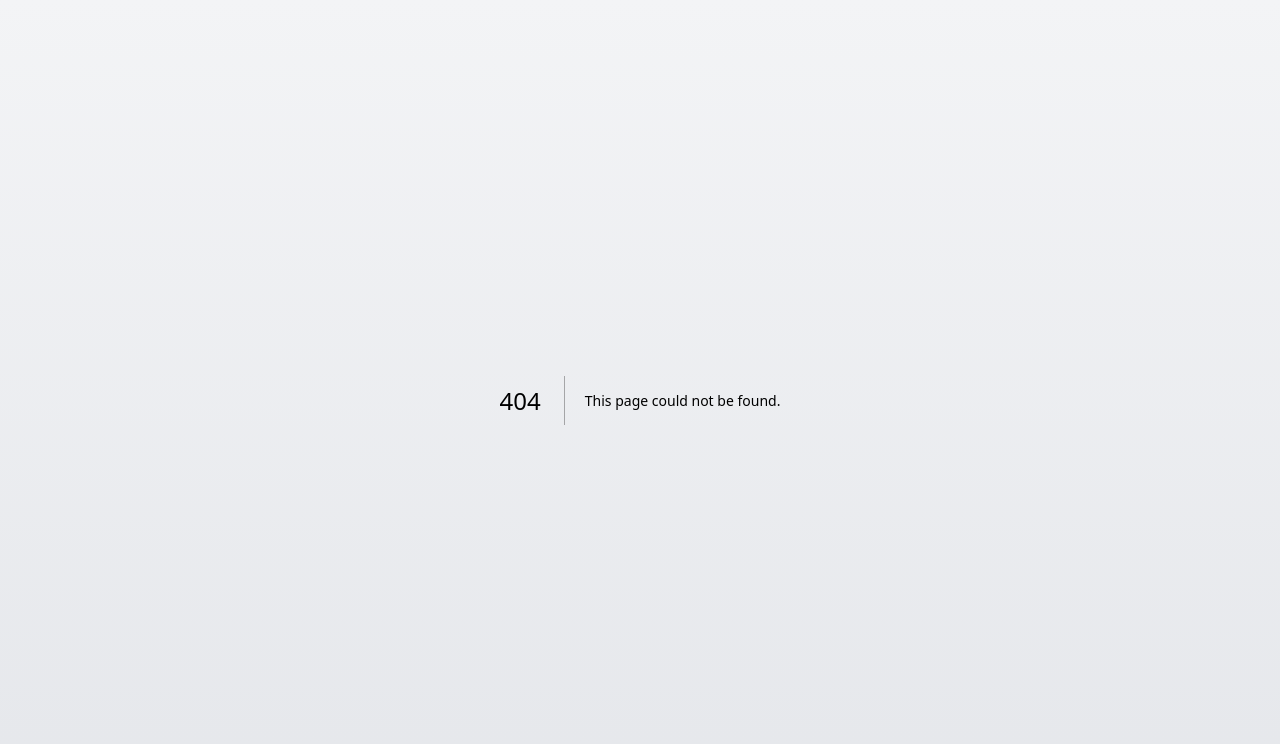
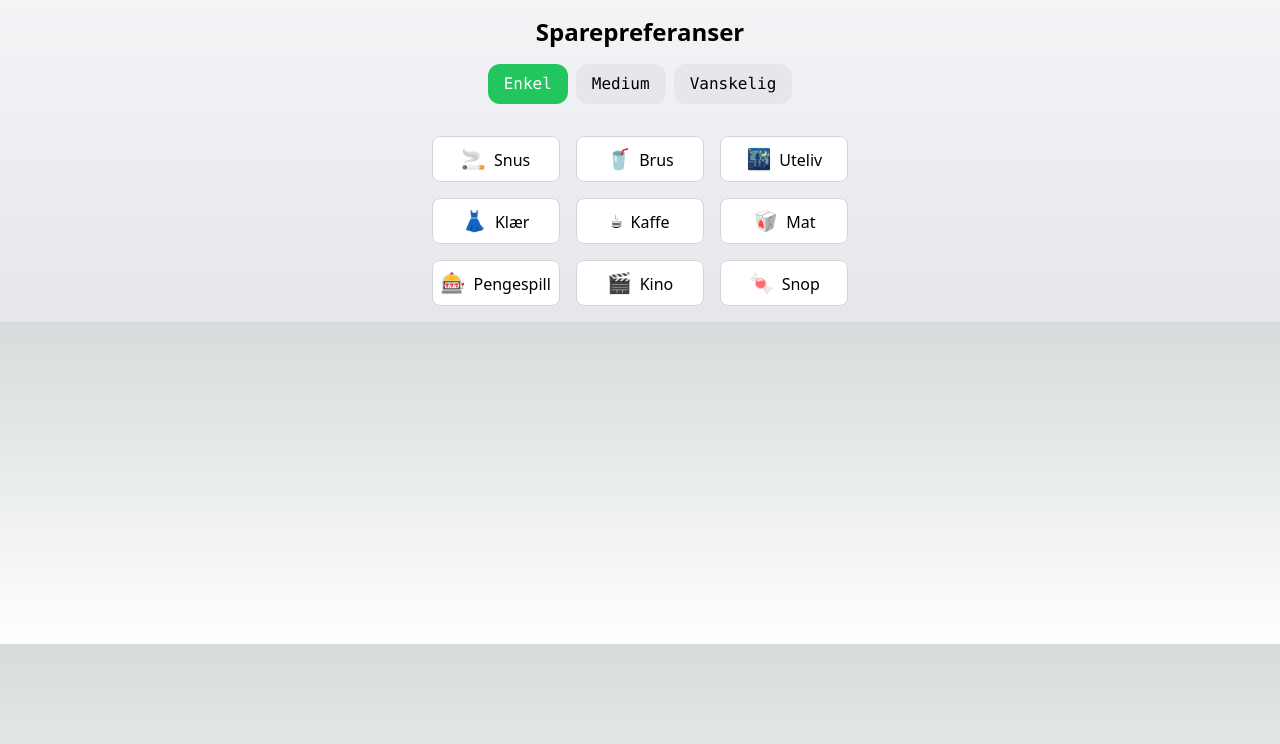
Before and after one commit to emilaastrom/Systemutvikling2-Frontend, a Next.js app: page /bankId/CustomizeExperience in a window 1280 px wide. Before the commit this address had no page. Shown: the top 744 px of the page. Built offline with nearby package versions, Linux system fonts and the light colour scheme.

Commit message:
fixing bankId routing

```diff
--- /dev/null
+++ b/src/app/bankId/CustomizeExperience/page.tsx
@@ -0,0 +1,14 @@
+import React from "react";
+import CustomizeExperience from "../../components/settings/CustomizeExperience";
+function Page() {
+  return (
+    <div>
+      <CustomizeExperience
+        setSelectedDifficulty={undefined}
+        setSelectedChallenges={undefined}
+      />
+    </div>
+  );
+}
+
+export default Page;
--- a/src/app/bankId/page.tsx
+++ b/src/app/bankId/page.tsx
@@ -15,7 +15,7 @@ function Page() {
             <CustomizeExperience
               setSelectedDifficulty={undefined}
               setSelectedChallenges={undefined}
-                        />{" "}
+            />
           </div>
         </div>
       )}
--- a/src/app/components/auth/LoginForm.tsx
+++ b/src/app/components/auth/LoginForm.tsx
@@ -34,10 +34,10 @@ const LoginForm = ({
       console.log(req.data);
       if (req.data.firstLogin) {
         router.push("/bankId");
-      } else if (req.data.hasConnectedBankAccount) {
-        router.push("/connectBankAccount");
+      } else if (!req.data.hasConnectedBankAccount) {
+        router.push("/bankId/chooseAccount");
       } else if (req.data.hasCustomizedGoals) {
-        router.push("/customizeGoals");
+        router.push("/bankId/CustomizeExperience");
       } else {
         router.push("/dashboard");
       }
```
Lines whose indentation alone changed are shown as unchanged.
